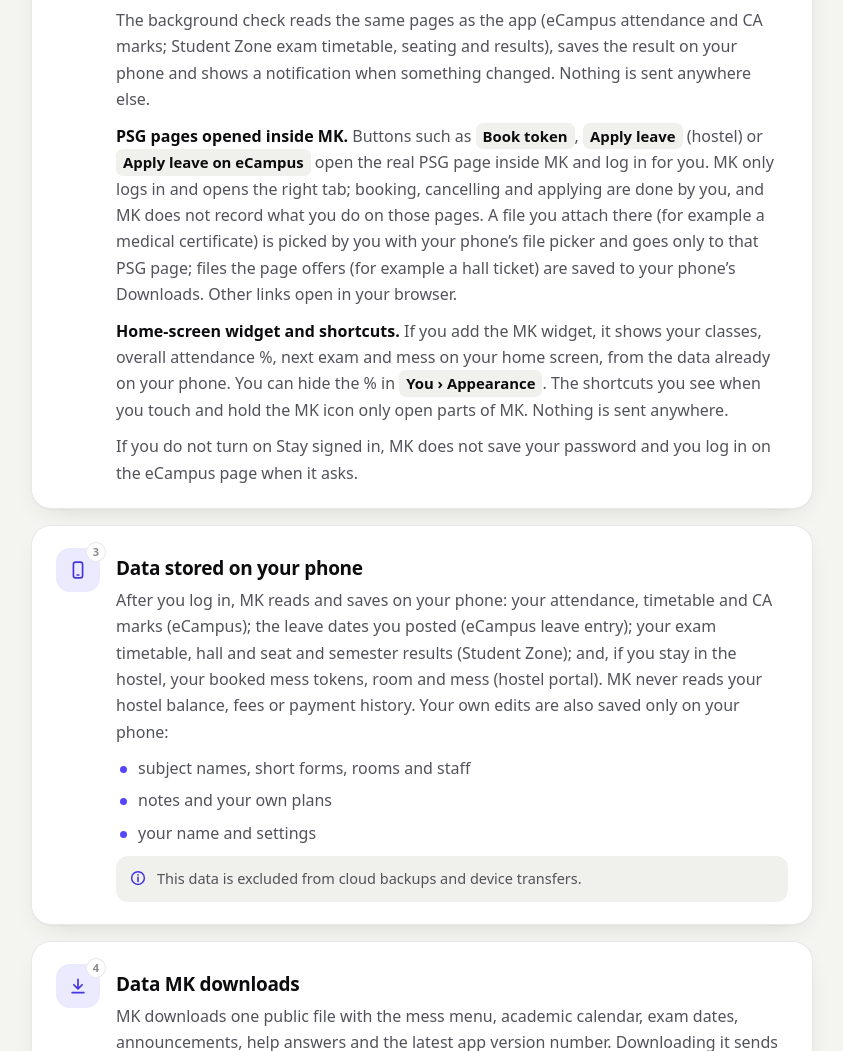
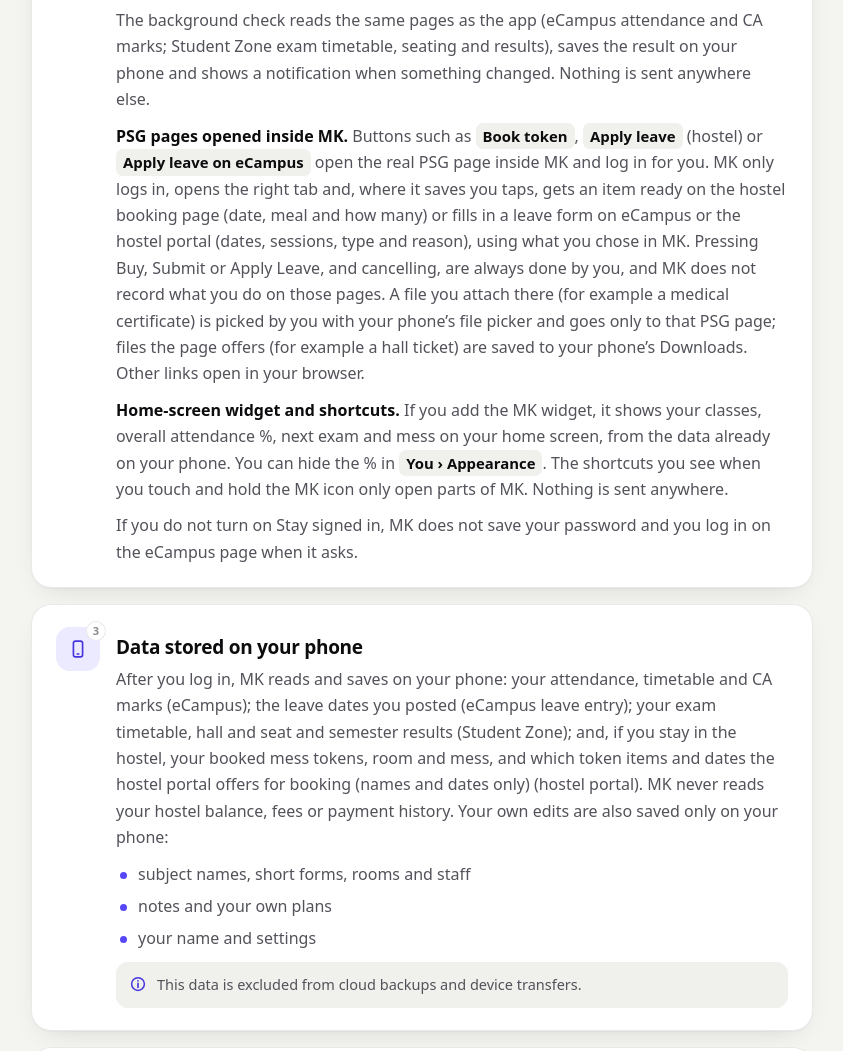
Before and after one commit to MK2406/mk-data, a plain HTML site: page privacy.html in a window 1280 px wide. Shown: the part 2804-3855 px from the top of the page, without its empty margins (347-1190 px from the left). Drawn offline with Linux system fonts and the light colour scheme.

Commit message:
Add files via upload

```diff
--- a/privacy.html
+++ b/privacy.html
@@ -223,13 +223,13 @@ footer b{color:var(--ink2)}
             <li>excluded from cloud backups and device transfers;</li>
             <li>deleted automatically if eCampus says the password is wrong (MK never keeps retrying a wrong password; if another PSG site rejects it, MK just stops and tells you), and deleted straight away when you turn Stay signed in off, disconnect, clear everything or uninstall MK.</li></ul>
         <p>The background check reads the same pages as the app (eCampus attendance and CA marks; Student Zone exam timetable, seating and results), saves the result on your phone and shows a notification when something changed. Nothing is sent anywhere else.</p>
-        <p><b>PSG pages opened inside MK.</b> Buttons such as <span class="path">Book token</span>, <span class="path">Apply leave</span> (hostel) or <span class="path">Apply leave on eCampus</span> open the real PSG page inside MK and log in for you. MK only logs in and opens the right tab; booking, cancelling and applying are done by you, and MK does not record what you do on those pages. A file you attach there (for example a medical certificate) is picked by you with your phone’s file picker and goes only to that PSG page; files the page offers (for example a hall ticket) are saved to your phone’s Downloads. Other links open in your browser.</p>
+        <p><b>PSG pages opened inside MK.</b> Buttons such as <span class="path">Book token</span>, <span class="path">Apply leave</span> (hostel) or <span class="path">Apply leave on eCampus</span> open the real PSG page inside MK and log in for you. MK only logs in, opens the right tab and, where it saves you taps, gets an item ready on the hostel booking page (date, meal and how many) or fills in a leave form on eCampus or the hostel portal (dates, sessions, type and reason), using what you chose in MK. Pressing Buy, Submit or Apply Leave, and cancelling, are always done by you, and MK does not record what you do on those pages. A file you attach there (for example a medical certificate) is picked by you with your phone’s file picker and goes only to that PSG page; files the page offers (for example a hall ticket) are saved to your phone’s Downloads. Other links open in your browser.</p>
         <p><b>Home-screen widget and shortcuts.</b> If you add the MK widget, it shows your classes, overall attendance %, next exam and mess on your home screen, from the data already on your phone. You can hide the % in <span class="path">You › Appearance</span>. The shortcuts you see when you touch and hold the MK icon only open parts of MK. Nothing is sent anywhere.</p>
         <p>If you do not turn on Stay signed in, MK does not save your password and you log in on the eCampus page when it asks.</p></div></section>
 
       <section class="sec" id="s3"><span class="ic"><svg><use href="#phone"/></svg><em>3</em></span><div>
         <h2>Data stored on your phone</h2>
-        <p>After you log in, MK reads and saves on your phone: your attendance, timetable and CA marks (eCampus); the leave dates you posted (eCampus leave entry); your exam timetable, hall and seat and semester results (Student Zone); and, if you stay in the hostel, your booked mess tokens, room and mess (hostel portal). MK never reads your hostel balance, fees or payment history. Your own edits are also saved only on your phone:</p>
+        <p>After you log in, MK reads and saves on your phone: your attendance, timetable and CA marks (eCampus); the leave dates you posted (eCampus leave entry); your exam timetable, hall and seat and semester results (Student Zone); and, if you stay in the hostel, your booked mess tokens, room and mess, and which token items and dates the hostel portal offers for booking (names and dates only) (hostel portal). MK never reads your hostel balance, fees or payment history. Your own edits are also saved only on your phone:</p>
         <ul><li>subject names, short forms, rooms and staff</li><li>notes and your own plans</li><li>your name and settings</li></ul>
         <div class="hl"><svg class="i"><use href="#info"/></svg><span>This data is excluded from cloud backups and device transfers.</span></div></div></section>
 
```
Also changed, not shown: admin.html (+1 -1 lines).
